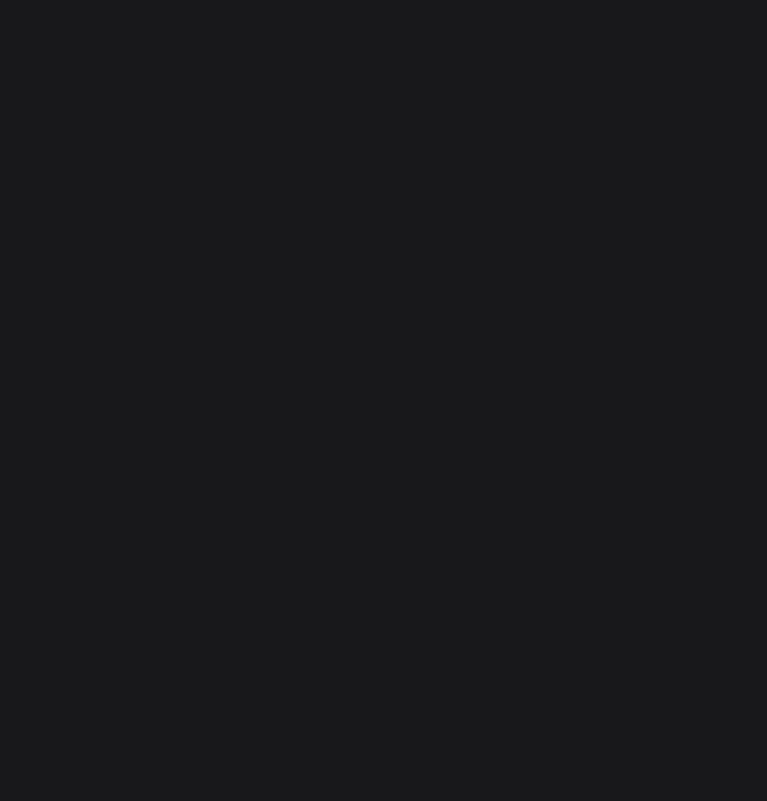
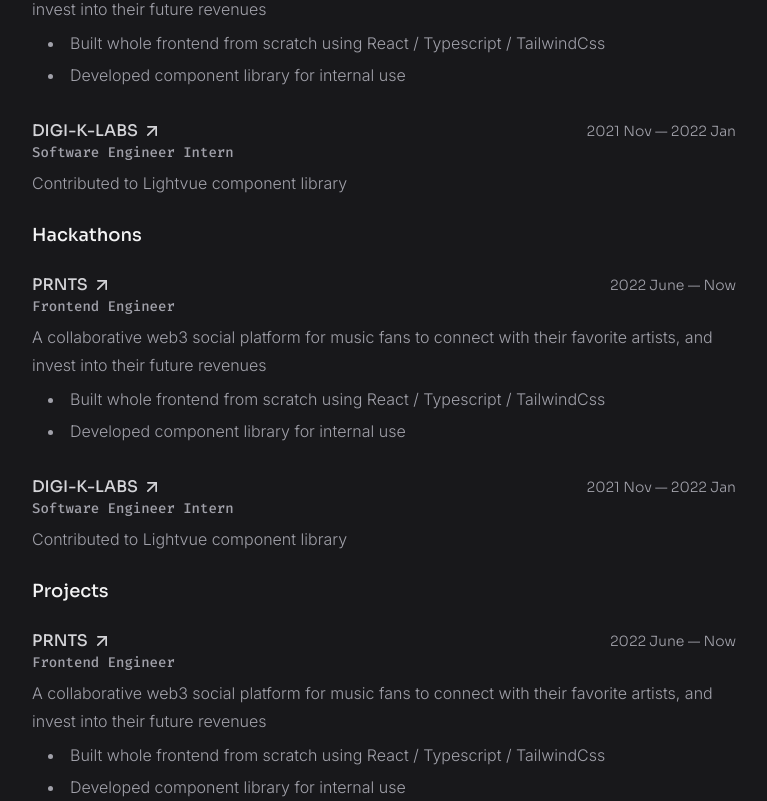
Before and after one commit to adarshzpatel/portfolio-v2, a Next.js app: page / in a window 1280 px wide. Shown: the part 499-1300 px from the top of the page, without its empty margins (256-1023 px from the left). Before the commit the page ends 800 px from the top, so only its background shows below. Built offline with nearby package versions, Linux system fonts and the light colour scheme.

Commit message:
Added profile item

```diff
--- a/components/Heading.tsx
+++ b/components/Heading.tsx
@@ -1,4 +1,4 @@
 const Heading = ({ children }: { children: React.ReactNode }) => {
-  return <h6 className="font-medium text-zinc-100">{children}</h6>;
+  return <h6 className="font-medium text-lg text-zinc-100 mb-4">{children}</h6>;
 };
 export default Heading;
--- a/package.json
+++ b/package.json
@@ -11,7 +11,8 @@
   "dependencies": {
     "next": "12.2.5",
     "react": "18.2.0",
-    "react-dom": "18.2.0"
+    "react-dom": "18.2.0",
+    "react-icons": "^4.4.0"
   },
   "devDependencies": {
     "@types/node": "18.7.3",
--- a/pages/index.tsx
+++ b/pages/index.tsx
@@ -3,27 +3,188 @@ import CurlyDivider from "@components/CurlyDivider";
 import StyledLink from "@components/StyledLink";
 import React from "react";
 import Heading from "@components/Heading";
+import { FiArrowUpRight } from "react-icons/fi";
+import Link from "next/link";
 
+interface WorkExperience {
+  from: string;
+  to: string;
+  title: string;
+  subtitle: string;
+  description: string;
+  additionalInfo?: string[];
+  href?: string;
+}
+
+const WORK_EXPERIENCE: WorkExperience[] = [
+  {
+    from: "2022 June",
+    to: "Now",
+    title: "PRNTS",
+    subtitle: "Frontend Engineer",
+    description:
+      "A collaborative web3 social platform for music fans to connect with their favorite artists, and invest into their future revenues ",
+    additionalInfo: [
+      "Built whole frontend from scratch using React / Typescript / TailwindCss",
+      "Developed component library for internal use",
+    ],
+    href: "https://prnts.vercel.app",
+  },
+  {
+    from: "2021 Nov",
+    to: "2022 Jan",
+    title: "DIGI-K-LABS",
+    subtitle: "Software Engineer Intern",
+    description: "Contributed to Lightvue component library",
+  },
+];
 
 const Home: NextPage = () => {
   return (
-    <div>
-      <h6 className="text-2xl itali font-medium text-zinc-100 leading-relaxed">
-        Adarsh Patel
-      </h6>
-      <p className="font-inter">Developer / Designer / Web3 </p>
-      <div className="my-4">
+    <div className="my-8 flex flex-col gap-4">
+      <section>
+        <h6 className="text-2xl itali font-medium text-zinc-100 leading-relaxed">
+          Adarsh Patel
+        </h6>
+        <p className="font-fira">Developer / Designer / Web3 </p>
+      </section>
+
       <CurlyDivider />
-      </div>
-      <div>
+
+      <section>
         <Heading>About</Heading>
         <p>
-          Lorem <StyledLink href="#" >ipsum </StyledLink> dolor sit amet consectetur, adipisicing elit. A iusto iure
-          officia molestiae. Est dolor soluta magni perferendis molestias, earum
-          perspiciatis fugiat dignissimos? Illum saepe, odio cumque pariatur
-          labore ea.
+          Lorem <StyledLink href="#">ipsum </StyledLink> dolor sit amet
+          consectetur, adipisicing elit. A iusto iure officia molestiae. Est
+          dolor soluta magni perferendis molestias, earum perspiciatis fugiat
+          dignissimos? Illum saepe, odio cumque pariatur labore ea.
         </p>
-      </div>
+      </section>
+      {/* Work Experience */}
+      <section>
+        <Heading>Work Experience</Heading>
+        <div className="space-y-8">
+          {WORK_EXPERIENCE.map((item) => (
+            <div
+              key={item.title}
+              className="group rounded-md hover:bg-zinc-800 hover:p-6 cursor-pointer duration-300 easae-out"
+            >
+              <div className="flex items-center font-sora text-base justify-between">
+                <Link
+                  target={"_blank"}
+                  rel="noreferrer"
+                  href={item?.href ? item.href : "#"}
+                >
+                  <a className="flex gap-1  text-zinc-300 hover:text-white hover:underline underline-offset-4 duration-300 ease-out font-medium items-center">
+                    {item.title}
+                    <span>
+                      <FiArrowUpRight className="h-5 w-5" />
+                    </span>
+                  </a>
+                </Link>
+                <p className="col-span-1 text-sm">
+                  {item.from} — {item.to}
+                </p>
+              </div>
+              <p className="mb-1.5 font-medium text-sm font-fira text-zinc-400">
+                {item.subtitle}
+              </p>
+              <p className="mb-2">{item.description}</p>
+              {item.additionalInfo && (
+                <ul className="list-disc pl-4 list-inside space-y-2">
+                  {item.additionalInfo.map((info, i) => (
+                    <li key={i}>{info}</li>
+                  ))}
+                </ul>
+              )}
+            </div>
+          ))}
+        </div>
+      </section>
+      <section>
+        <Heading>Hackathons</Heading>
+        <div className="space-y-8">
+          {WORK_EXPERIENCE.map((item) => (
+            <div
+              key={item.title}
+              className="group rounded-md hover:bg-zinc-800 hover:p-6 cursor-pointer duration-300 easae-out"
+            >
+              <div className="flex items-center font-sora text-base justify-between">
+                <Link
+                  target={"_blank"}
+                  rel="noreferrer"
+                  href={item?.href ? item.href : "#"}
+                >
+                  <a className="flex gap-1  text-zinc-300 hover:text-white hover:underline underline-offset-4 duration-300 ease-out font-medium items-center">
+                    {item.title}
+                    <span>
+                      <FiArrowUpRight className="h-5 w-5" />
+                    </span>
+                  </a>
+                </Link>
+                <p className="col-span-1 text-sm">
+                  {item.from} — {item.to}
+                </p>
+              </div>
+              <p className="mb-1.5 font-medium text-sm font-fira text-zinc-400">
+                {item.subtitle}
+              </p>
+              <p className="mb-2">{item.description}</p>
+              {item.additionalInfo && (
+                <ul className="list-disc pl-4 list-inside space-y-2">
+                  {item.additionalInfo.map((info, i) => (
+                    <li key={i}>{info}</li>
+                  ))}
+                </ul>
+              )}
+            </div>
+          ))}
+        </div>
+      </section>
+      <section>
+        <Heading>Projects</Heading>
+        <div className="space-y-8">
+          {WORK_EXPERIENCE.map((item) => (
+            <div
+              key={item.title}
+              className="group rounded-md hover:bg-zinc-800 hover:p-6 cursor-pointer duration-300 easae-out"
+            >
+              <div className="flex items-center font-sora text-base justify-between">
+                <Link
+                  target={"_blank"}
+                  rel="noreferrer"
+                  href={item?.href ? item.href : "#"}
+                >
+                  <a className="flex gap-1  text-zinc-300 hover:text-white hover:underline underline-offset-4 duration-300 ease-out font-medium items-center">
+                    {item.title}
+                    <span>
+                      <FiArrowUpRight className="h-5 w-5" />
+                    </span>
+                  </a>
+                </Link>
+                <p className="col-span-1 text-sm">
+                  {item.from} — {item.to}
+                </p>
+              </div>
+              <p className="mb-1.5 font-medium text-sm font-fira text-zinc-400">
+                {item.subtitle}
+              </p>
+              <p className="mb-2">{item.description}</p>
+              {item.additionalInfo && (
+                <ul className="list-disc pl-4 list-inside space-y-2">
+                  {item.additionalInfo.map((info, i) => (
+                    <li key={i}>{info}</li>
+                  ))}
+                </ul>
+              )}
+            </div>
+          ))}
+        </div>
+      </section>
+      {/* Projects */}
+      {/* Hackathons */}
+      <CurlyDivider />
+      <div></div>
     </div>
   );
 };
--- a/styles/globals.css
+++ b/styles/globals.css
@@ -1,4 +1,4 @@
-@import url('https://fonts.googleapis.com/css2?family=Sora:wght@300;400;500;600;700&family=Inter:wght@300;400;500;600;700');
+@import url('https://fonts.googleapis.com/css2?family=Sora:wght@300;400;500;600;700&family=Inter:wght@300;400;500;600;700&family=Fira+Code:wght@400;500;600');
 @tailwind base;
 @tailwind components;
 @tailwind utilities;
@@ -9,9 +9,34 @@
     @apply bg-zinc-900 text-zinc-400 font-inter font-light ;
   }
   h1,h2,h3,h4,h5,h6{
-    @apply font-sora font-medium leading-loose
+    @apply font-sora font-medium pb-2
   }
   p{
     @apply leading-[1.75]
   }
+
+/*Custom scrollbar*/
+::-webkit-scrollbar {
+  width: 6px;
+  height:
 }
+
+/* Track */
+::-webkit-scrollbar-track {
+  @apply bg-zinc-800;
+}
+
+/* Handle */
+::-webkit-scrollbar-thumb {
+ @apply bg-zinc-500 rounded-full
+}
+
+/* Handle on hover */
+::-webkit-scrollbar-thumb:hover {
+  @apply bg-zinc-400 duration-300 ease-out;
+}
+
+html{
+  scroll-behavior: smooth;
+}
+}
--- a/tailwind.config.js
+++ b/tailwind.config.js
@@ -10,6 +10,7 @@ module.exports = {
       fontFamily:{
         "sora":"Sora",
         "inter":"Inter",
+        "fira":"Fira Code",
       }
     },
   },
```
Also changed, not shown: 1 other file (tests, documents, lock files or other folders).
